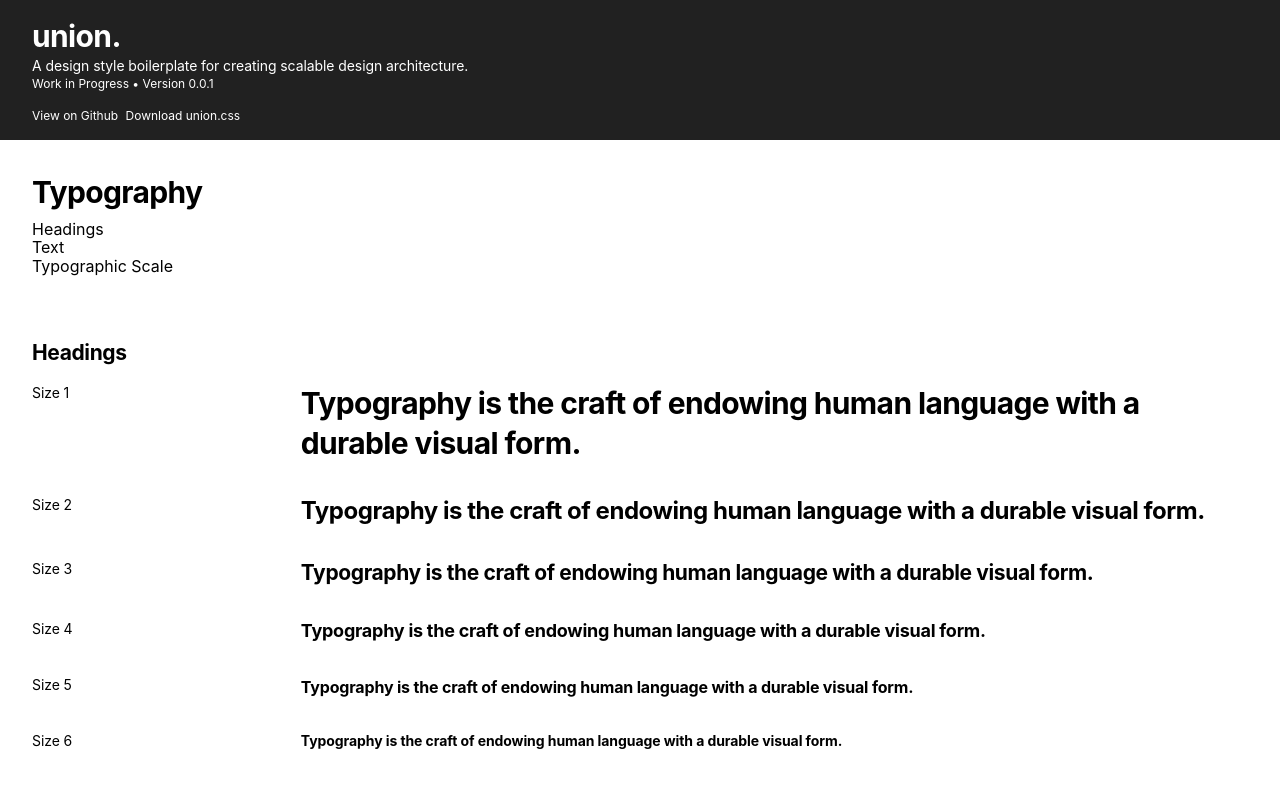
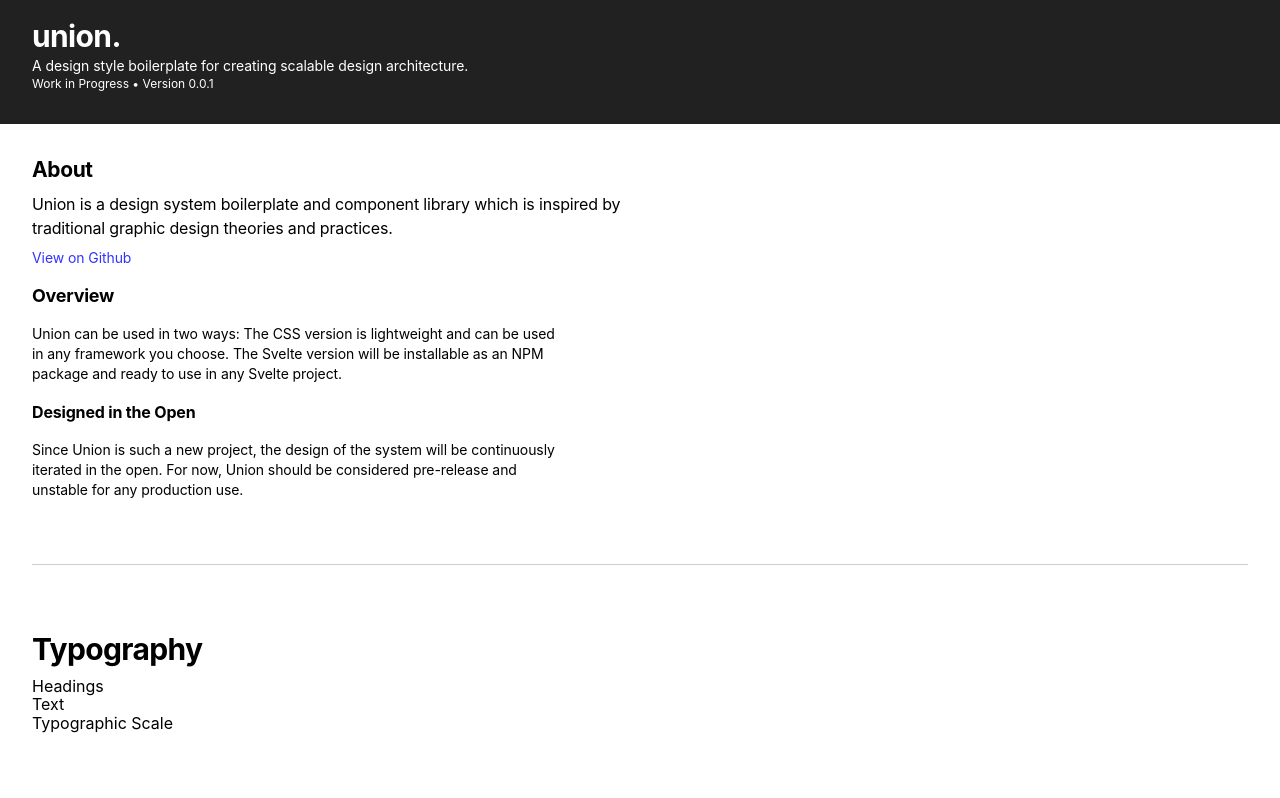
Before and after one commit to jamespatrickgibson/union, a Svelte app: page / in a window 1280 px wide. Shown: the top 798 px of the page. Built offline with nearby package versions, Linux system fonts and the light colour scheme; a web font is replaced by a local one.

Commit message:
feat: Added about page

```diff
--- a/src/App.svelte
+++ b/src/App.svelte
@@ -4,6 +4,7 @@
   import Stack from "./components/Stack/Stack.svelte";
 
   // Docs Components & Pages
+  import About from "./docs/views/About.svelte";
   import DocsHeader from "./docs/components/DocsHeader/DocsHeader.svelte";
   import Typography from "./docs/views/Typography.svelte";
   import Zen from "./docs/views/Zen.svelte";
@@ -20,6 +21,8 @@
 <main>
   <Box padding="l">
     <Stack space="xl">
+      <About />
+      <Divider />
       <Typography />
       <Divider />
       <Zen />
--- a/src/docs/components/DocsHeader/DocsHeader.svelte
+++ b/src/docs/components/DocsHeader/DocsHeader.svelte
@@ -16,21 +16,7 @@
         </Text>
         <Text size="3">Work in Progress • Version 0.0.1</Text>
       </div>
-      <nav>
-        <Text size="3">
-          <Inline space="xs">
-            <a href="https://github.com/jamespatrickgibson/union">
-              View on Github
-            </a>
-            <a
-              href="https://raw.githubusercontent.com/jamespatrickgibson/union/master/dist/css/union.css">
-              Download union.css
-            </a>
-          </Inline>
-
-        </Text>
-        <Text size="3" />
-      </nav>
+      <nav />
     </Stack>
   </Box>
 </header>
--- /dev/null
+++ b/src/docs/views/About.svelte
@@ -0,0 +1,38 @@
+<script>
+  // Union Components
+  import Divider from "../../components/Divider/Divider.svelte";
+  import Heading from "../../components/Heading/Heading.svelte";
+  import Inline from "../../components/Inline/Inline.svelte";
+  import Link from "../../components/Link/Link.svelte";
+  import Stack from "../../components/Stack/Stack.svelte";
+  import Text from "../../components/Text/Text.svelte";
+</script>
+
+<section>
+  <Stack>
+    <Stack space="s">
+      <Heading>About</Heading>
+      <Text size="1">
+        Union is a design system boilerplate and component library which is
+        inspired by traditional graphic design theories and practices.
+      </Text>
+      <Text>
+        <Link to="https://github.com/jamespatrickgibson/union">
+          View on Github
+        </Link>
+      </Text>
+    </Stack>
+    <Heading size="4">Overview</Heading>
+    <Text>
+      Union can be used in two ways: The CSS version is lightweight and can be
+      used in any framework you choose. The Svelte version will be installable
+      as an NPM package and ready to use in any Svelte project.
+    </Text>
+    <Heading size="5">Designed in the Open</Heading>
+    <Text>
+      Since Union is such a new project, the design of the system will be
+      continuously iterated in the open. For now, Union should be considered
+      pre-release and unstable for any production use.
+    </Text>
+  </Stack>
+</section>
```
